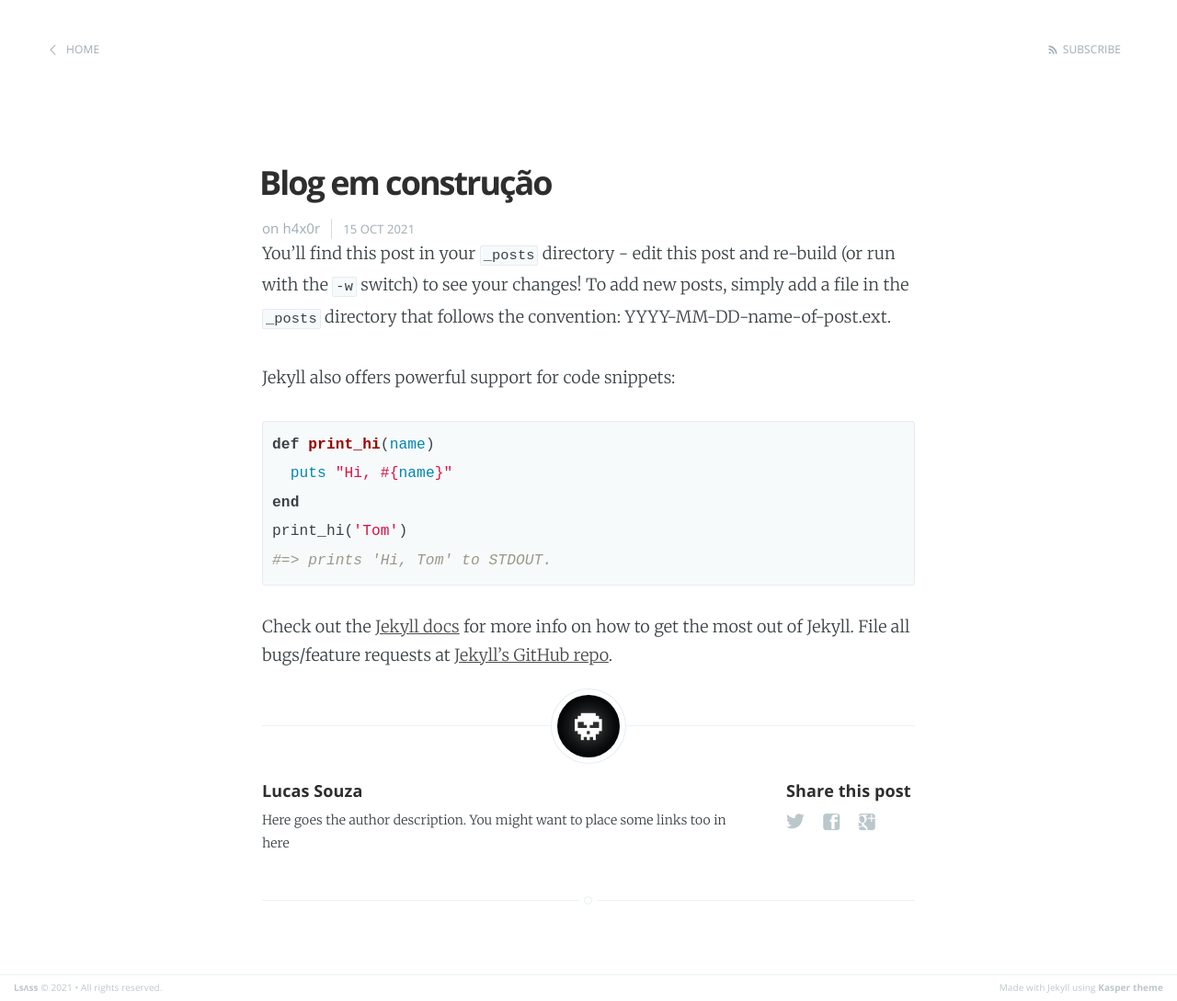
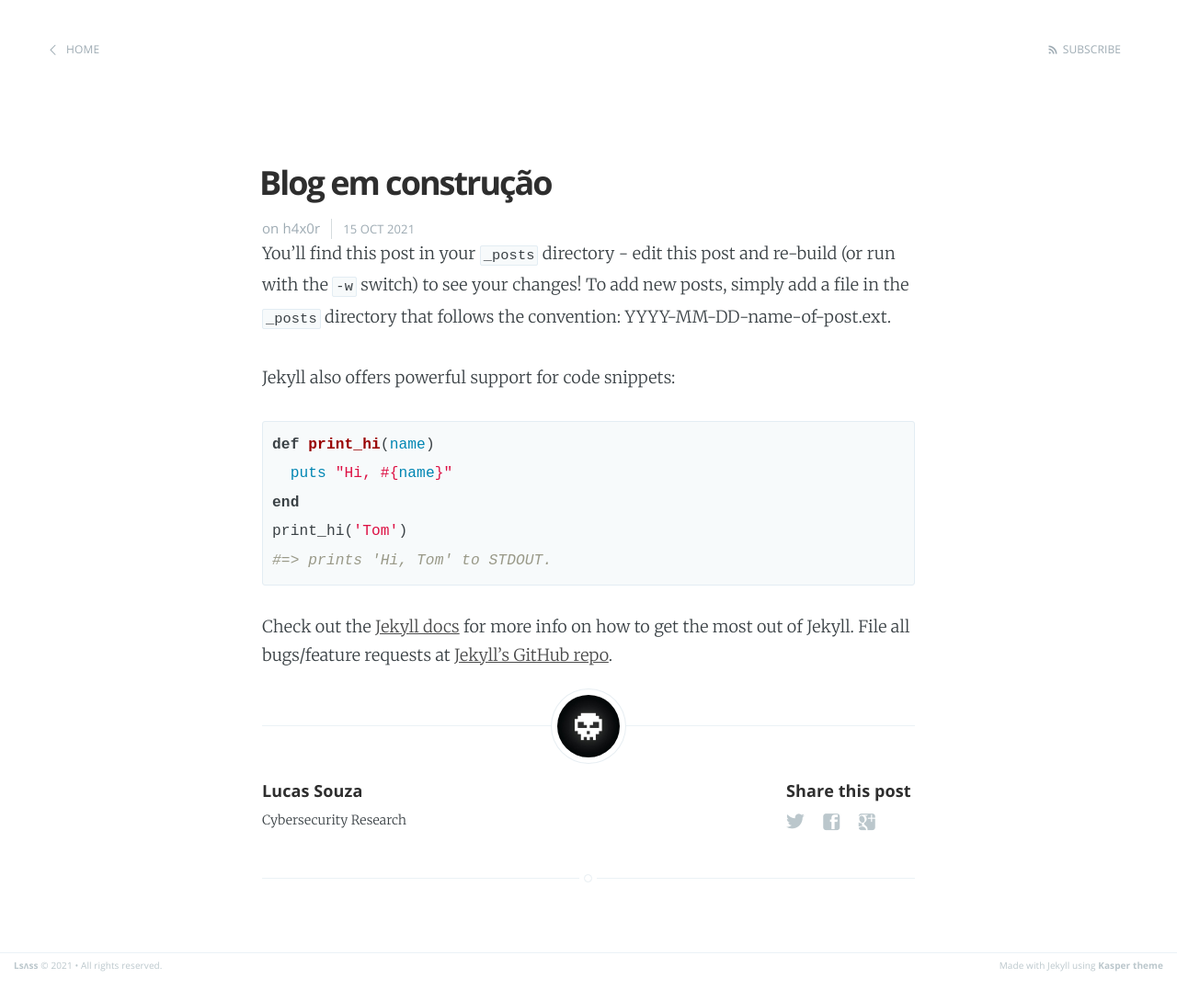
Before and after one commit to Ls4ss/blog, a Jekyll site: the page built from _posts/2021-10-15-em-construcao.md, in a window 1280 px wide. Shown: the whole page at 92% size. Built offline with Jekyll 4.4.1, drawn with Linux system fonts in a browser that asks for light colours; after the commit the page ends 1064 px from its top, so only the background shows below that.

Commit message:
Update post.html

```diff
--- a/_layouts/post.html
+++ b/_layouts/post.html
@@ -72,7 +72,7 @@ post_class: post-template
                     <h4> {{ site.author }} </h4>
                     <!-- Author Bio -->
                     <p>
-                        Here goes the author description. You might want to place some links too in here
+                        Cybersecurity Research
                     </p>
                 </section>
             {% endif %}
```
